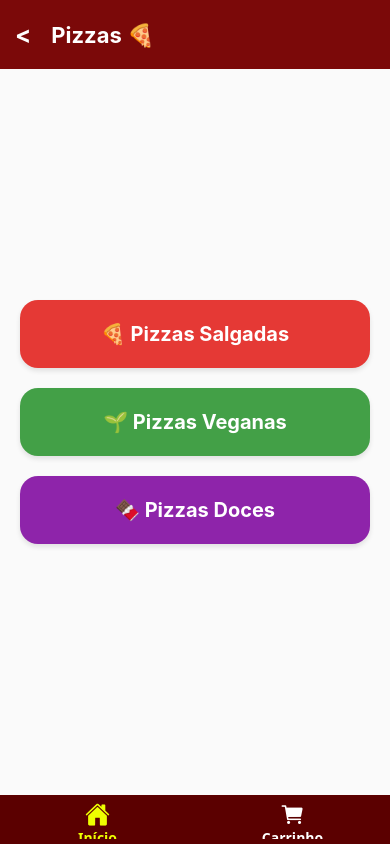
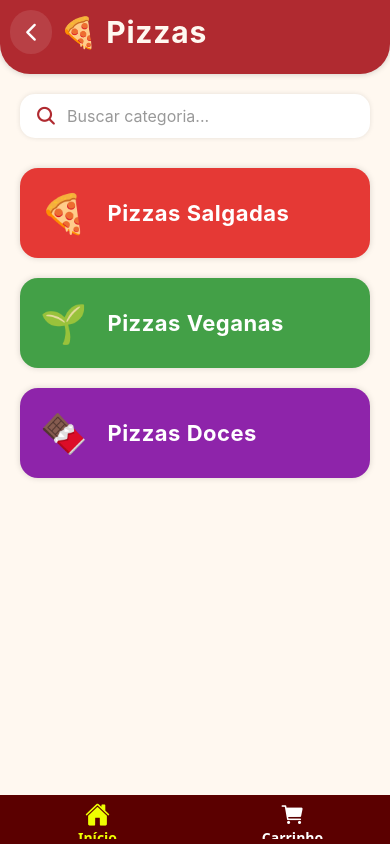
Before and after one commit to victoriaFatobene/TCC-Project, a React Native app in the folder mobile/: screen /Pizzas in a window 390 px wide. Built offline with nearby package versions, Linux system fonts and the light colour scheme; what react-native-worklets would draw is missing.

Commit message:
adicionei barra de pesquisa nas telas de categoria e arrumei detalhes no design

```diff
--- a/mobile/src/screens/Bebidas/index.js
+++ b/mobile/src/screens/Bebidas/index.js
@@ -1,91 +1,191 @@
-import React from "react";
+import React, { useState } from "react";
 import {
   View,
   Text,
   StyleSheet,
   TouchableOpacity,
   StatusBar,
+  TextInput,
+  FlatList,
 } from "react-native";
 import { useSafeAreaInsets } from "react-native-safe-area-context";
+import { Ionicons } from "@expo/vector-icons";
 
 export default function Bebidas({ navigation }) {
   const insets = useSafeAreaInsets();
+  const [search, setSearch] = useState("");
+
+  // Categorias de bebidas
+  const categorias = [
+    {
+      id: "1",
+      nome: "Refrigerantes",
+      emoji: "🥤",
+      cor: "#0288D1",
+      tela: "Refrigerantes",
+    },
+    {
+      id: "2",
+      nome: "Sucos",
+      emoji: "🍊",
+      cor: "#F9A825",
+      tela: "Sucos",
+    },
+    {
+      id: "3",
+      nome: "Alcoólicas",
+      emoji: "🍺",
+      cor: "#6D4C41",
+      tela: "Alcoolicas",
+    },
+    {
+      id: "4",
+      nome: "Vinhos",
+      emoji: "🍷",
+      cor: "#8E24AA",
+      tela: "Vinhos",
+    },
+  ];
+
+  // Filtro da barra de pesquisa
+  const filtradas = categorias.filter((cat) =>
+    cat.nome.toLowerCase().includes(search.toLowerCase())
+  );
 
   return (
     <View style={styles.container}>
-      <StatusBar barStyle="light-content" backgroundColor="#7B0909" />
-      <View style={[styles.header, { paddingTop: insets.top + 15 }]}>
+      <StatusBar barStyle="light-content" backgroundColor="#B02A30" />
+
+      {/* Cabeçalho */}
+      <View style={[styles.header, { paddingTop: insets.top + 10 }]}>
         <TouchableOpacity
           onPress={() => navigation.goBack()}
           style={styles.backButton}
         >
-          <Text style={styles.backButtonText}>{"<"}</Text>
+          <Ionicons name="chevron-back" size={26} color="#FFF" />
         </TouchableOpacity>
         <Text style={styles.headerTitle}>Bebidas 🥤</Text>
       </View>
 
-      <View style={styles.content}>
-        <TouchableOpacity
-          style={[styles.menuButton, styles.refrigerante]}
-          onPress={() => navigation.navigate("Refrigerantes")}
-        >
-          <Text style={styles.menuButtonText}>🥤 Refrigerantes</Text>
-        </TouchableOpacity>
+      {/* Barra de pesquisa */}
+      <View style={styles.searchContainer}>
+        <Ionicons name="search" size={22} color="#B02A30" />
+        <TextInput
+          style={styles.searchInput}
+          placeholder="Buscar bebida..."
+          placeholderTextColor="#999"
+          value={search}
+          onChangeText={setSearch}
+        />
+      </View>
 
-        <TouchableOpacity
-          style={[styles.menuButton, styles.suco]}
-          onPress={() => navigation.navigate("Sucos")}
-        >
-          <Text style={styles.menuButtonText}>🍊 Sucos</Text>
-        </TouchableOpacity>
-
-        <TouchableOpacity
-          style={[styles.menuButton, styles.alcoolica]}
-          // --- A CORREÇÃO ESTÁ AQUI ---
-          onPress={() => navigation.navigate("Alcoolicas")}
-        >
-          <Text style={styles.menuButtonText}>🍺 Alcoólicas</Text>
-        </TouchableOpacity>
-
-        <TouchableOpacity
-          style={[styles.menuButton, styles.vinho]}
-          onPress={() => navigation.navigate("Vinhos")}
-        >
-          <Text style={styles.menuButtonText}>🍷 Vinhos</Text>
-        </TouchableOpacity>
-      </View>
+      {/* Lista de categorias */}
+      <FlatList
+        data={filtradas}
+        keyExtractor={(item) => item.id}
+        contentContainerStyle={styles.content}
+        renderItem={({ item }) => (
+          <TouchableOpacity
+            style={[styles.card, { backgroundColor: item.cor }]}
+            onPress={() => navigation.navigate(item.tela)}
+            activeOpacity={0.85}
+          >
+            <Text style={styles.emoji}>{item.emoji}</Text>
+            <Text style={styles.cardText}>{item.nome}</Text>
+          </TouchableOpacity>
+        )}
+        ListEmptyComponent={
+          <Text style={styles.emptyText}>Nenhuma bebida encontrada 😕</Text>
+        }
+      />
     </View>
   );
 }
 
 const styles = StyleSheet.create({
-  container: { flex: 1, backgroundColor: "#FAFAFA" },
+  container: { flex: 1, backgroundColor: "#FFF8F0" },
+
   header: {
     flexDirection: "row",
     alignItems: "center",
-    backgroundColor: "#7B0909",
-    paddingBottom: 15,
+    backgroundColor: "#B02A30",
+    paddingBottom: 20,
     paddingHorizontal: 10,
-    elevation: 4,
+    borderBottomLeftRadius: 30,
+    borderBottomRightRadius: 30,
+    elevation: 6,
+    shadowColor: "#000",
+    shadowOpacity: 0.2,
+    shadowRadius: 6,
   },
-  backButton: { padding: 5, marginRight: 15 },
-  backButtonText: { color: "#FFFFFF", fontSize: 24, fontWeight: "bold" },
-  headerTitle: { color: "#FFFFFF", fontSize: 22, fontWeight: "bold" },
-  content: { flex: 1, justifyContent: "center", padding: 20 },
-  menuButton: {
-    padding: 22,
-    borderRadius: 18,
+  backButton: {
+    padding: 8,
+    borderRadius: 50,
+    backgroundColor: "rgba(255,255,255,0.1)",
+    marginRight: 8,
+  },
+  headerTitle: {
+    color: "#FFF8F0",
+    fontSize: 30,
+    fontWeight: "bold",
+    letterSpacing: 0.8,
+  },
+
+  searchContainer: {
+    flexDirection: "row",
     alignItems: "center",
-    marginBottom: 20,
-    elevation: 4,
+    backgroundColor: "#FFFFFF",
+    marginHorizontal: 20,
+    marginTop: 20,
+    borderRadius: 15,
+    paddingHorizontal: 15,
+    paddingVertical: 10,
+    elevation: 3,
     shadowColor: "#000",
-    shadowOffset: { width: 0, height: 3 },
     shadowOpacity: 0.1,
     shadowRadius: 5,
   },
-  menuButtonText: { fontSize: 20, fontWeight: "bold", color: "#fff" },
-  refrigerante: { backgroundColor: "#0288D1" },
-  suco: { backgroundColor: "#F9A825" },
-  alcoolica: { backgroundColor: "#6D4C41" },
-  vinho: { backgroundColor: "#8E24AA" },
+  searchInput: {
+    flex: 1,
+    marginLeft: 10,
+    fontSize: 16,
+    color: "#333",
+  },
+
+  content: {
+    paddingHorizontal: 20,
+    paddingTop: 30,
+    paddingBottom: 40,
+  },
+
+  card: {
+    flexDirection: "row",
+    alignItems: "center",
+    justifyContent: "flex-start",
+    borderRadius: 18,
+    paddingVertical: 22,
+    paddingHorizontal: 20,
+    marginBottom: 20,
+    elevation: 5,
+    shadowColor: "#000",
+    shadowOpacity: 0.15,
+    shadowRadius: 6,
+  },
+  emoji: {
+    fontSize: 38,
+    marginRight: 20,
+  },
+  cardText: {
+    color: "#FFF",
+    fontSize: 22,
+    fontWeight: "700",
+    letterSpacing: 0.5,
+  },
+
+  emptyText: {
+    textAlign: "center",
+    color: "#777",
+    fontSize: 16,
+    marginTop: 40,
+  },
 });
--- a/mobile/src/screens/Pizzas/index.js
+++ b/mobile/src/screens/Pizzas/index.js
@@ -1,88 +1,183 @@
-import React from "react";
+import React, { useState } from "react";
 import {
   View,
   Text,
   StyleSheet,
   TouchableOpacity,
   StatusBar,
+  TextInput,
+  FlatList,
+  Animated,
 } from "react-native";
 import { useSafeAreaInsets } from "react-native-safe-area-context";
+import { Ionicons } from "@expo/vector-icons";
 
 export default function Pizzas({ navigation }) {
   const insets = useSafeAreaInsets();
+  const [search, setSearch] = useState("");
+
+  const categorias = [
+    {
+      id: "1",
+      nome: "Pizzas Salgadas",
+      emoji: "🍕",
+      cor: "#E53935",
+      tela: "MenuPizzas",
+    },
+    {
+      id: "2",
+      nome: "Pizzas Veganas",
+      emoji: "🌱",
+      cor: "#43A047",
+      tela: "PizzasVeganas",
+    },
+    {
+      id: "3",
+      nome: "Pizzas Doces",
+      emoji: "🍫",
+      cor: "#8E24AA",
+      tela: "PizzasDoces",
+    },
+  ];
+
+  const filtradas = categorias.filter((cat) =>
+    cat.nome.toLowerCase().includes(search.toLowerCase())
+  );
 
   return (
     <View style={styles.container}>
-      <StatusBar barStyle="light-content" backgroundColor="#7B0909" />
-      <View style={[styles.header, { paddingTop: insets.top + 15 }]}>
+      <StatusBar barStyle="light-content" backgroundColor="#B02A30" />
+
+      {/* Cabeçalho */}
+      <View style={[styles.header, { paddingTop: insets.top + 10 }]}>
         <TouchableOpacity
           onPress={() => navigation.goBack()}
           style={styles.backButton}
         >
-          <Text style={styles.backButtonText}>{"<"}</Text>
+          <Ionicons name="chevron-back" size={26} color="#FFF" />
         </TouchableOpacity>
-        <Text style={styles.headerTitle}>Pizzas 🍕</Text>
+        <Text style={styles.headerTitle}>🍕 Pizzas</Text>
       </View>
 
-      <View style={styles.content}>
-        <TouchableOpacity
-          style={[styles.menuButton, styles.salgada]}
-          onPress={() => navigation.navigate("MenuPizzas")}
-        >
-          <Text style={styles.menuButtonText}>🍕 Pizzas Salgadas</Text>
-        </TouchableOpacity>
+      {/* Barra de pesquisa */}
+      <View style={styles.searchContainer}>
+        <Ionicons name="search" size={22} color="#B02A30" />
+        <TextInput
+          style={styles.searchInput}
+          placeholder="Buscar categoria..."
+          placeholderTextColor="#999"
+          value={search}
+          onChangeText={setSearch}
+        />
+      </View>
 
-        <TouchableOpacity
-          style={[styles.menuButton, styles.vegana]}
-          onPress={() => navigation.navigate("PizzasVeganas")}
-        >
-          <Text style={styles.menuButtonText}>🌱 Pizzas Veganas</Text>
-        </TouchableOpacity>
-
-        <TouchableOpacity
-          style={[styles.menuButton, styles.doce]}
-          onPress={() => navigation.navigate("PizzasDoces")}
-        >
-          <Text style={styles.menuButtonText}>🍫 Pizzas Doces</Text>
-        </TouchableOpacity>
-      </View>
+      {/* Lista */}
+      <FlatList
+        data={filtradas}
+        keyExtractor={(item) => item.id}
+        contentContainerStyle={styles.content}
+        renderItem={({ item }) => (
+          <TouchableOpacity
+            style={[styles.card, { backgroundColor: item.cor }]}
+            onPress={() => navigation.navigate(item.tela)}
+            activeOpacity={0.85}
+          >
+            <Text style={styles.emoji}>{item.emoji}</Text>
+            <Text style={styles.cardText}>{item.nome}</Text>
+          </TouchableOpacity>
+        )}
+        ListEmptyComponent={
+          <Text style={styles.emptyText}>Nenhuma categoria encontrada 😕</Text>
+        }
+      />
     </View>
   );
 }
 
 const styles = StyleSheet.create({
-  container: { flex: 1, backgroundColor: "#FAFAFA" },
+  container: { flex: 1, backgroundColor: "#FFF8F0" },
 
   header: {
     flexDirection: "row",
     alignItems: "center",
-    backgroundColor: "#7B0909",
-    paddingBottom: 15,
+    backgroundColor: "#B02A30",
+    paddingBottom: 20,
     paddingHorizontal: 10,
-    elevation: 4,
+    borderBottomLeftRadius: 30,
+    borderBottomRightRadius: 30,
+    elevation: 6,
+    shadowColor: "#000",
+    shadowOpacity: 0.2,
+    shadowRadius: 6,
   },
-  backButton: { padding: 5, marginRight: 15 },
-  backButtonText: { color: "#FFFFFF", fontSize: 24, fontWeight: "bold" },
-  headerTitle: { color: "#FFFFFF", fontSize: 22, fontWeight: "bold" },
+  backButton: {
+    padding: 8,
+    borderRadius: 50,
+    backgroundColor: "rgba(255,255,255,0.1)",
+    marginRight: 8,
+  },
+  headerTitle: {
+    color: "#FFF8F0",
+    fontSize: 30,
+    fontWeight: "bold",
+    letterSpacing: 0.8,
+  },
 
-  content: { flex: 1, justifyContent: "center", padding: 20 },
-
-  menuButton: {
-    padding: 22,
-    borderRadius: 18,
+  searchContainer: {
+    flexDirection: "row",
     alignItems: "center",
-    marginBottom: 20,
-    elevation: 4,
-
+    backgroundColor: "#FFFFFF",
+    marginHorizontal: 20,
+    marginTop: 20,
+    borderRadius: 15,
+    paddingHorizontal: 15,
+    paddingVertical: 10,
+    elevation: 3,
     shadowColor: "#000",
-    shadowOffset: { width: 0, height: 3 },
     shadowOpacity: 0.1,
     shadowRadius: 5,
   },
-  menuButtonText: { fontSize: 20, fontWeight: "bold", color: "#fff" },
+  searchInput: {
+    flex: 1,
+    marginLeft: 10,
+    fontSize: 16,
+    color: "#333",
+  },
 
-  // cores diferentes para cada categoria
-  salgada: { backgroundColor: "#E53935" },
-  vegana: { backgroundColor: "#43A047" },
-  doce: { backgroundColor: "#8E24AA" },
+  content: {
+    paddingHorizontal: 20,
+    paddingTop: 30,
+    paddingBottom: 40,
+  },
+
+  card: {
+    flexDirection: "row",
+    alignItems: "center",
+    justifyContent: "flex-start",
+    borderRadius: 18,
+    paddingVertical: 22,
+    paddingHorizontal: 20,
+    marginBottom: 20,
+    elevation: 5,
+    shadowColor: "#000",
+    shadowOpacity: 0.15,
+    shadowRadius: 6,
+  },
+  emoji: {
+    fontSize: 38,
+    marginRight: 20,
+  },
+  cardText: {
+    color: "#FFF",
+    fontSize: 22,
+    fontWeight: "700",
+    letterSpacing: 0.5,
+  },
+
+  emptyText: {
+    textAlign: "center",
+    color: "#777",
+    fontSize: 16,
+    marginTop: 40,
+  },
 });
--- a/mobile/src/screens/Sobremesas/index.js
+++ b/mobile/src/screens/Sobremesas/index.js
@@ -1,68 +1,146 @@
-import React from 'react';
+import React, { useState } from "react";
 import {
   View,
   Text,
   StyleSheet,
   TouchableOpacity,
-  StatusBar
-} from 'react-native';
-import { useSafeAreaInsets } from 'react-native-safe-area-context';
+  StatusBar,
+  TextInput,
+  ScrollView,
+} from "react-native";
+import { useSafeAreaInsets } from "react-native-safe-area-context";
 
 export default function Sobremesas({ navigation }) {
   const insets = useSafeAreaInsets();
+  const [searchText, setSearchText] = useState("");
+
+  const sobremesas = [
+    { nome: "🍨 Sorvetes", cor: "#4FC3F7", destino: "Sorvetes" },
+    { nome: "🍰 Bolos", cor: "#F06292", destino: "Bolos" },
+    { nome: "🍬 Doces", cor: "#BA68C8", destino: "Doces" },
+  ];
+
+  const filtradas = sobremesas.filter((item) =>
+    item.nome.toLowerCase().includes(searchText.toLowerCase())
+  );
 
   return (
     <View style={styles.container}>
       <StatusBar barStyle="light-content" backgroundColor="#7B0909" />
+
+      {/* Cabeçalho estilizado */}
       <View style={[styles.header, { paddingTop: insets.top + 15 }]}>
         <TouchableOpacity onPress={() => navigation.goBack()} style={styles.backButton}>
-          <Text style={styles.backButtonText}>{'<'}</Text>
+          <Text style={styles.backButtonText}>{"<"}</Text>
         </TouchableOpacity>
-        <Text style={styles.headerTitle}>Sobremesas</Text>
+        <Text style={styles.headerTitle}>🍨 Sobremesas</Text>
       </View>
 
-      <View style={styles.content}>
-        <TouchableOpacity style={[styles.menuButton, styles.sorvete]} onPress={() => navigation.navigate('Sorvetes')}>
-          <Text style={styles.menuButtonText}>🍨 Sorvetes</Text>
-        </TouchableOpacity>
-        <TouchableOpacity style={[styles.menuButton, styles.bolo]} onPress={() => navigation.navigate('Bolos')}>
-          <Text style={styles.menuButtonText}>🍰 Bolos</Text>
-        </TouchableOpacity>
-        <TouchableOpacity style={[styles.menuButton, styles.doce]} onPress={() => navigation.navigate('Doces')}>
-          <Text style={styles.menuButtonText}>🍬 Doces</Text>
-        </TouchableOpacity>
+      {/* Barra de pesquisa */}
+      <View style={styles.searchContainer}>
+        <TextInput
+          style={styles.searchInput}
+          placeholder="Buscar sobremesa..."
+          placeholderTextColor="#999"
+          value={searchText}
+          onChangeText={setSearchText}
+        />
       </View>
+
+      {/* Lista de opções */}
+      <ScrollView contentContainerStyle={styles.content}>
+        {filtradas.map((item, index) => (
+          <TouchableOpacity
+            key={index}
+            style={[styles.menuButton, { backgroundColor: item.cor }]}
+            onPress={() => navigation.navigate(item.destino)}
+            activeOpacity={0.8}
+          >
+            <Text style={styles.menuButtonText}>{item.nome}</Text>
+          </TouchableOpacity>
+        ))}
+
+        {filtradas.length === 0 && (
+          <Text style={styles.notFoundText}>Nenhum resultado encontrado 😕</Text>
+        )}
+      </ScrollView>
     </View>
   );
 }
 
 const styles = StyleSheet.create({
-  container: { flex: 1, backgroundColor: '#FAFAFA' },
+  container: { flex: 1, backgroundColor: "#FAFAFA" },
+
+  /* Cabeçalho */
   header: {
-    flexDirection: 'row',
-    alignItems: 'center',
-    backgroundColor: '#7B0909',
-    paddingBottom: 15,
-    paddingHorizontal: 10
+    flexDirection: "row",
+    alignItems: "center",
+    backgroundColor: "#7B0909",
+    paddingBottom: 18,
+    paddingHorizontal: 12,
+    elevation: 6,
+    shadowColor: "#000",
+    shadowOpacity: 0.25,
+    shadowRadius: 5,
   },
   backButton: { padding: 5, marginRight: 15 },
-  backButtonText: { color: '#FFFFFF', fontSize: 24, fontWeight: 'bold' },
-  headerTitle: { color: '#FFFFFF', fontSize: 22, fontWeight: 'bold' },
-  content: { flex: 1, justifyContent: 'center', padding: 20 },
+  backButtonText: { color: "#FFF", fontSize: 26, fontWeight: "bold" },
+  headerTitle: {
+    color: "#FFF",
+    fontSize: 24,
+    fontWeight: "bold",
+    letterSpacing: 0.5,
+  },
+
+  /* Pesquisa */
+  searchContainer: {
+    backgroundColor: "#FFF",
+    marginHorizontal: 16,
+    marginTop: 16,
+    borderRadius: 14,
+    flexDirection: "row",
+    alignItems: "center",
+    elevation: 3,
+    shadowColor: "#000",
+    shadowOpacity: 0.1,
+    shadowRadius: 4,
+  },
+  searchInput: {
+    flex: 1,
+    height: 45,
+    paddingHorizontal: 15,
+    fontSize: 16,
+    color: "#333",
+  },
+
+  /* Conteúdo */
+  content: {
+    padding: 20,
+    paddingBottom: 50,
+  },
   menuButton: {
-    padding: 22,
-    borderRadius: 18,
-    alignItems: 'center',
+    paddingVertical: 28,
+    borderRadius: 20,
+    alignItems: "center",
     marginBottom: 20,
-    elevation: 4,
+    elevation: 5,
     shadowColor: "#000",
-    shadowOffset: { width: 0, height: 3 },
-    shadowOpacity: 0.1,
-    shadowRadius: 5,
+    shadowOffset: { width: 0, height: 4 },
+    shadowOpacity: 0.15,
+    shadowRadius: 6,
+    transform: [{ scale: 1 }],
   },
-  menuButtonText: { fontSize: 20, color: '#FFF', fontWeight: 'bold' },
-  // Adicionei cores para deixar parecido com as outras telas de menu
-  sorvete: { backgroundColor: '#29B6F6' }, // Azul claro
-  bolo: { backgroundColor: '#EC407A' }, // Rosa
-  doce: { backgroundColor: '#AB47BC' }, // Roxo
+  menuButtonText: {
+    fontSize: 22,
+    fontWeight: "700",
+    color: "#FFF",
+    letterSpacing: 0.5,
+  },
+
+  notFoundText: {
+    textAlign: "center",
+    fontSize: 16,
+    color: "#777",
+    marginTop: 40,
+  },
 });
--- a/mobile/src/screens/TelaInicial/index.js
+++ b/mobile/src/screens/TelaInicial/index.js
@@ -1,4 +1,4 @@
- import React from 'react';
+import React from 'react';
 import {
   View,
   Text,
@@ -8,55 +8,70 @@ import {
   ScrollView,
   StatusBar,
 } from 'react-native';
-// 1. Importamos a ferramenta para medir a área segura
 import { useSafeAreaInsets } from 'react-native-safe-area-context';
 
 export default function TelaInicial({ navigation }) {
-  // 2. Pegamos o valor do espaçamento seguro (principalmente o do topo)
   const insets = useSafeAreaInsets();
 
   return (
-    // Usamos uma View normal como container principal
     <View style={styles.container}>
-      {/* 3. A StatusBar agora fica com o fundo vermelho e ícones claros */}
-      <StatusBar barStyle="light-content" backgroundColor="#B02A30" />
+      <StatusBar barStyle="light-content" backgroundColor="#7C1D26" />
 
-      {/* 4. O ScrollView volta a englobar tudo */}
-      <ScrollView>
-        {/* 5. A MÁGICA: Aplicamos o espaçamento do topo DINAMICAMENTE no estilo do header */}
-        <View style={[styles.header, { paddingTop: insets.top + 5 }]}>
-          <Text style={styles.headerTitle}>🍕 Cardápio</Text>
+      <ScrollView showsVerticalScrollIndicator={false}>
+        {/* Header com estilo moderno */}
+        <View style={[styles.header, { paddingTop: insets.top + 10 }]}>
+          <Text style={styles.headerEmoji}>🍕</Text>
+          <Text style={styles.headerTitle}>Cardápio</Text>
+          <Text style={styles.headerSubtitle}>
+            Escolha, saboreie e se apaixone ❤️
+          </Text>
         </View>
 
+        {/* Cards refinados */}
         <View style={styles.menuContainer}>
-          <TouchableOpacity style={styles.card} onPress={() => navigation.navigate('Pizzas')}>
+          <TouchableOpacity
+            style={styles.card}
+            activeOpacity={0.85}
+            onPress={() => navigation.navigate('Pizzas')}
+          >
             <Image
               source={{
-                uri: 'https://storage.googleapis.com/tagjs-prod.appspot.com/v1/wU2WsSAm3N/lbwvpb7i_expires_30_days.png',
+                uri: 'https://cdn-icons-png.flaticon.com/512/3595/3595455.png',
               }}
               style={styles.cardImage}
             />
             <Text style={styles.cardTitle}>Pizzas</Text>
+            <Text style={styles.cardSubtitle}>Sabores irresistíveis</Text>
           </TouchableOpacity>
 
-          <TouchableOpacity style={styles.card} onPress={() => navigation.navigate('Bebidas')}>
+          <TouchableOpacity
+            style={styles.card}
+            activeOpacity={0.85}
+            onPress={() => navigation.navigate('Bebidas')}
+          >
             <Image
               source={{
-                uri: 'https://storage.googleapis.com/tagjs-prod.appspot.com/v1/wU2WsSAm3N/9bzt8nk1_expires_30_days.png',
+                uri: 'https://cdn-icons-png.flaticon.com/512/924/924514.png',
               }}
               style={styles.cardImage}
             />
             <Text style={styles.cardTitle}>Bebidas</Text>
+            <Text style={styles.cardSubtitle}>Para refrescar o momento</Text>
           </TouchableOpacity>
 
-          <TouchableOpacity style={styles.card} onPress={() => navigation.navigate('Sobremesas')}>
+          <TouchableOpacity
+            style={styles.card}
+            activeOpacity={0.85}
+            onPress={() => navigation.navigate('Sobremesas')}
+          >
             <Image
               source={{
-                uri: 'https://cdn-icons-png.flaticon.com/512/2917/2917631.png',
+                uri: 'https://cdn-icons-png.flaticon.com/512/415/415682.png',
               }}
               style={styles.cardImage}
             />
             <Text style={styles.cardTitle}>Sobremesas</Text>
+            <Text style={styles.cardSubtitle}>O doce final perfeito 🍨</Text>
           </TouchableOpacity>
         </View>
       </ScrollView>
@@ -65,54 +80,81 @@ export default function TelaInicial({ navigation }) {
 }
 
 const styles = StyleSheet.create({
-  // Trocamos SafeAreaView por View aqui
   container: {
     flex: 1,
-    backgroundColor: '#FFF8F0',
+    backgroundColor: '#FFFDF6',
   },
+
+  // HEADER
   header: {
     alignItems: 'center',
-    backgroundColor: '#B02A30',
-    // O paddingTop será adicionado dinamicamente, mas mantemos o padding de baixo
-    paddingBottom: 20,
-    borderBottomLeftRadius: 30,
-    borderBottomRightRadius: 30,
-    elevation: 4,
+    backgroundColor: '#7C1D26',
+    paddingBottom: 40,
+    borderBottomLeftRadius: 40,
+    borderBottomRightRadius: 40,
     shadowColor: '#000',
-    shadowOpacity: 0.2,
-    shadowRadius: 4,
+    shadowOpacity: 0.3,
+    shadowRadius: 8,
+    elevation: 6,
+  },
+  headerEmoji: {
+    fontSize: 48,
+    marginBottom: 5,
   },
   headerTitle: {
-    color: '#FFF8F0',
-    fontSize: 36,
-    fontWeight: 'bold',
+    color: '#FFECD1',
+    fontSize: 42,
+    fontWeight: '800',
     letterSpacing: 1,
+    fontFamily: 'Poppins-Bold', // ou Quicksand-Bold, se instalada
   },
+  headerSubtitle: {
+    color: '#FFF9EE',
+    fontSize: 16,
+    fontFamily: 'Poppins-Regular',
+    opacity: 0.9,
+    marginTop: 4,
+  },
+
+  // MENU
   menuContainer: {
-    padding: 20,
+    paddingHorizontal: 22,
+    paddingTop: 30,
   },
+
+  // CARD
   card: {
     backgroundColor: '#FFFFFF',
-    borderRadius: 20,
-    padding: 15,
+    borderRadius: 24,
+    paddingVertical: 28,
+    paddingHorizontal: 18,
     alignItems: 'center',
     marginBottom: 25,
-    width: '100%',
-    elevation: 5,
-    flexDirection: 'row',
+    elevation: 6,
     shadowColor: '#000',
     shadowOpacity: 0.1,
-    shadowRadius: 6,
+    shadowRadius: 8,
+    shadowOffset: { width: 0, height: 5 },
+    borderWidth: 1,
+    borderColor: '#F3EDE2',
   },
   cardImage: {
-    width: 90,
-    height: 90,
-    marginRight: 20,
+    width: 100,
+    height: 100,
+    marginBottom: 15,
     resizeMode: 'contain',
   },
   cardTitle: {
-    color: '#B02A30',
-    fontSize: 24,
+    color: '#7C1D26',
+    fontSize: 26,
     fontWeight: '700',
+    fontFamily: 'Poppins-SemiBold',
+    marginBottom: 4,
+  },
+  cardSubtitle: {
+    color: '#555',
+    fontSize: 15,
+    textAlign: 'center',
+    fontFamily: 'Poppins-Regular',
   },
 });
```
